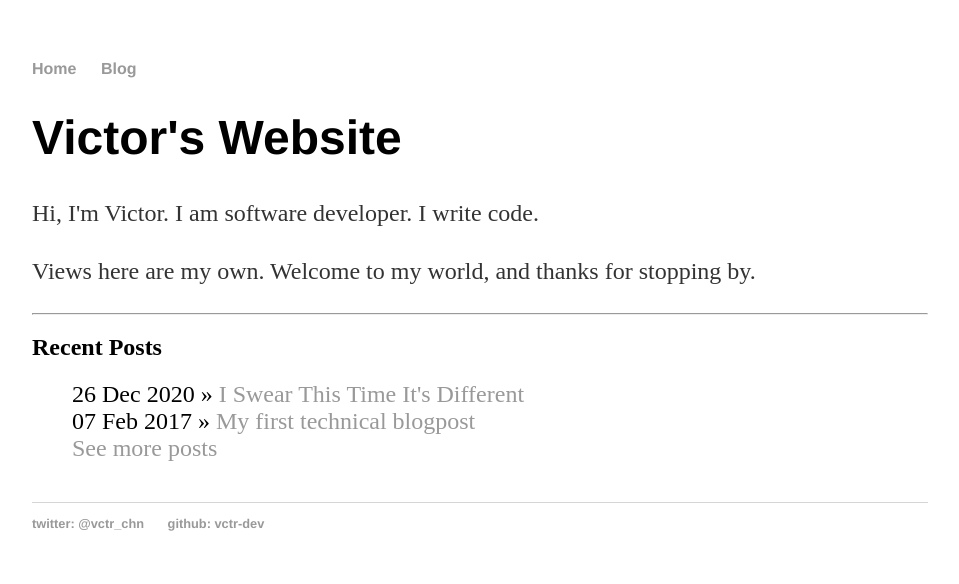
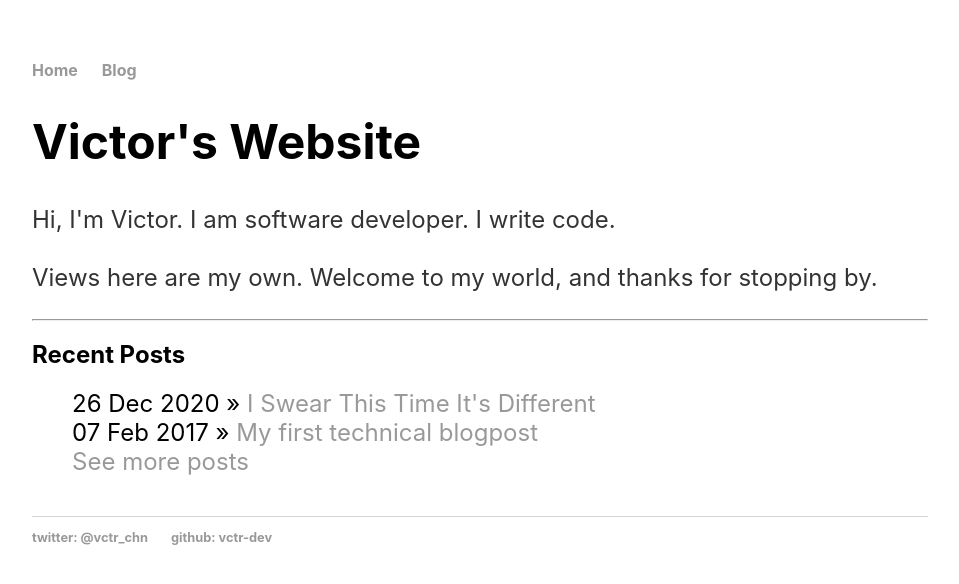
Before and after one commit to vctr-dev/vctr-dev.github.io, a Jekyll site: the page built from index.html, in a window 1280 px wide. Shown: the top 584 px of the page, without its empty margins (160-1119 px from the left). Built offline with Jekyll 4.4.1, drawn with Linux system fonts in a browser that asks for light colours.

Commit message:
Add github actions
Also fixed up CSS file since that is easy to fix anyway

```diff
--- a/css/main.css
+++ b/css/main.css
@@ -1,36 +1,44 @@
 body {
+  font-family: -apple-system, BlinkMacSystemFont, "Segoe UI", Roboto, Oxygen-Sans, Ubuntu, Cantarell, "Helvetica Neue", sans-serif;
   margin: 60px auto;
   width: 70%;
 }
-nav ul, footer ul {
-    font-family:'Helvetica', 'Arial', 'Sans-Serif';
-    padding: 0px;
+
+nav ul,
+footer ul {
+  padding: 0;
   list-style: none;
   font-weight: bold;
 }
-nav ul li, footer ul li {
+
+nav ul li,
+footer ul li {
   display: inline;
   margin-right: 20px;
 }
+
 a {
   text-decoration: none;
   color: #999;
 }
+
 a:hover {
   text-decoration: underline;
 }
+
 h1 {
   font-size: 3em;
-    font-family:'Helvetica', 'Arial', 'Sans-Serif';
 }
+
 p {
   font-size: 1.5em;
   line-height: 1.4em;
   color: #333;
 }
+
 footer {
   border-top: 1px solid #d5d5d5;
-    font-size: .8em;
+  font-size: 0.8em;
 }
 
 ul.posts {
```
Also changed, not shown: .github/workflows/linter.yml (added), README.md. Lines whose indentation alone changed are shown as unchanged.
